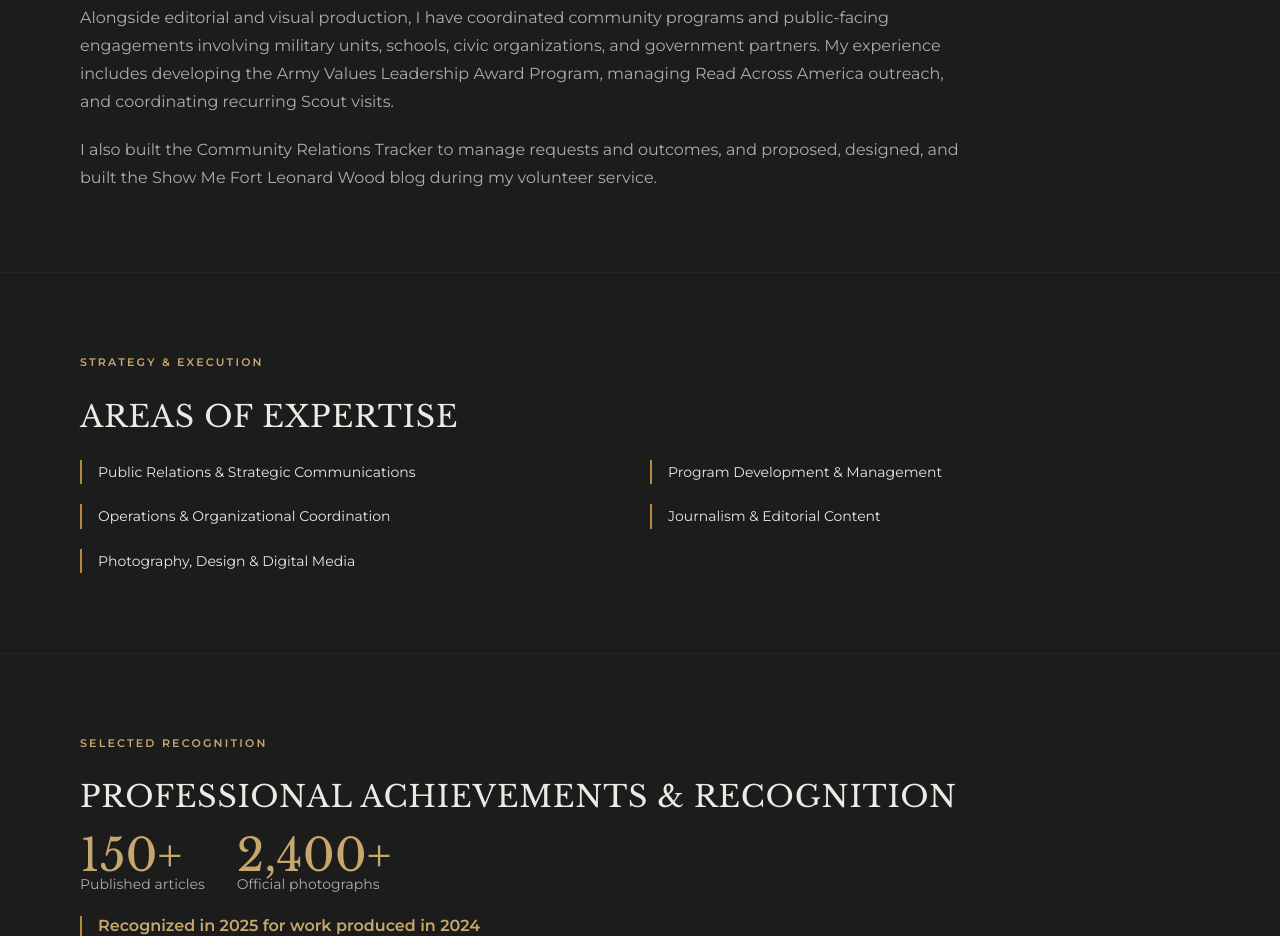
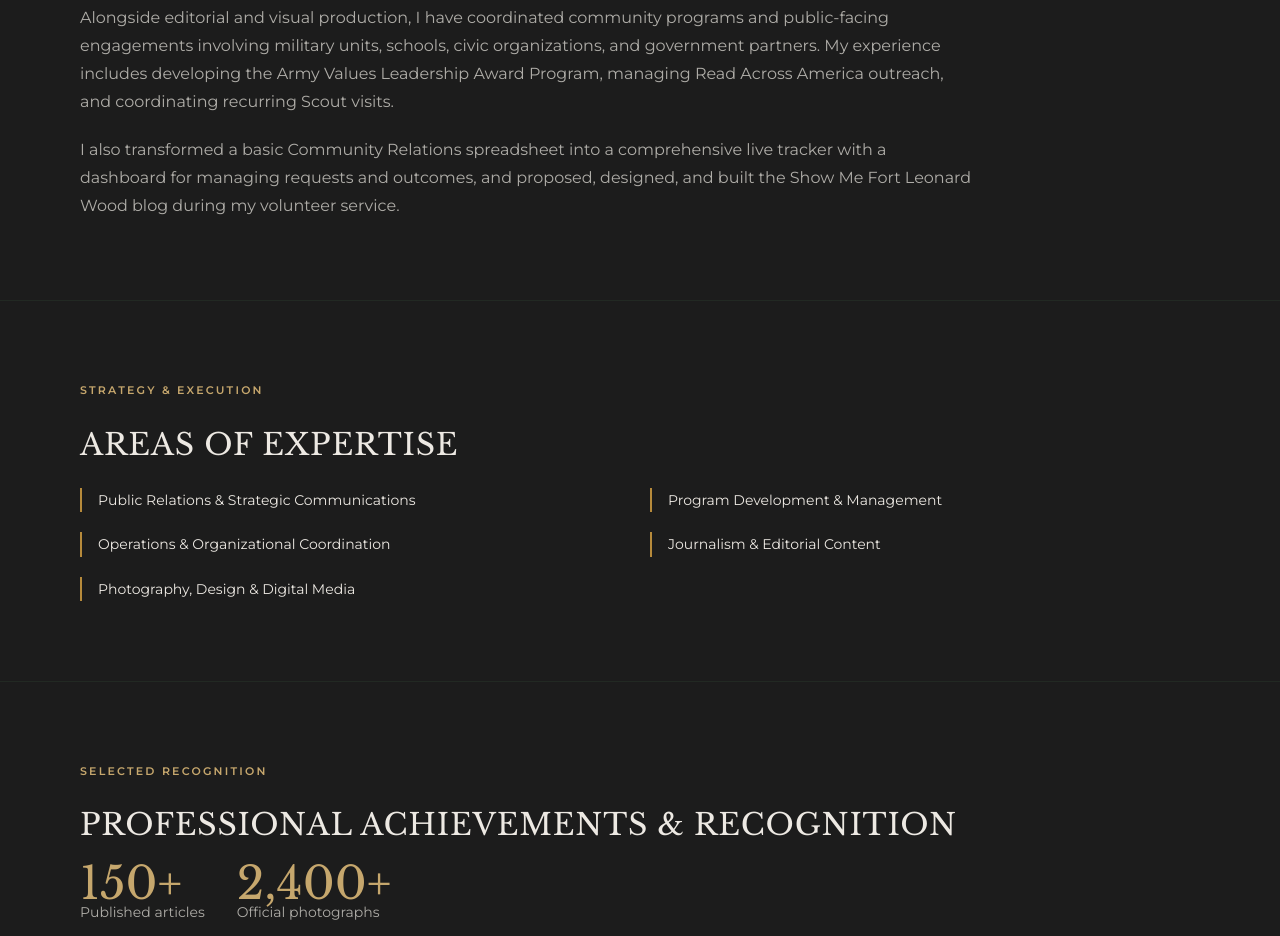
Before and after one commit to TheOddPhoenix/AmandaLSullivan, a website: page about/index.html in a window 1280 px wide. Shown: the part 1160-2096 px from the top of the page. Drawn offline with nearby package versions, Linux system fonts and the light colour scheme.

```diff
--- a/about/index.html
+++ b/about/index.html
@@ -110,7 +110,7 @@
             <p>My background in U.S. Army Public Affairs at Fort Leonard Wood, Missouri, includes volunteer service as a Public Affairs Office Assistant from November 2017 to July 2019 and paid employment as a Public Affairs Specialist from November 2019 to September 2025.</p>
             <p>That work has taken me from researching stories and interviewing Soldiers, civilians, and senior leaders to producing photography, video, graphics, and digital content. I contributed to more than 150 published news and feature articles across my Army roles for official Army communication channels, including The Guidon and Army.mil, and produced more than 2,400 official photographs and 50 social videos.</p>
             <p>Alongside editorial and visual production, I have coordinated community programs and public-facing engagements involving military units, schools, civic organizations, and government partners. My experience includes developing the Army Values Leadership Award Program, managing Read Across America outreach, and coordinating recurring Scout visits.</p>
-            <p>I also built the Community Relations Tracker to manage requests and outcomes, and proposed, designed, and built the Show Me Fort Leonard Wood blog during my volunteer service.</p>
+            <p>I also transformed a basic Community Relations spreadsheet into a comprehensive live tracker with a dashboard for managing requests and outcomes, and proposed, designed, and built the Show Me Fort Leonard Wood blog during my volunteer service.</p>
           </div></div>
     </section>
 
```
